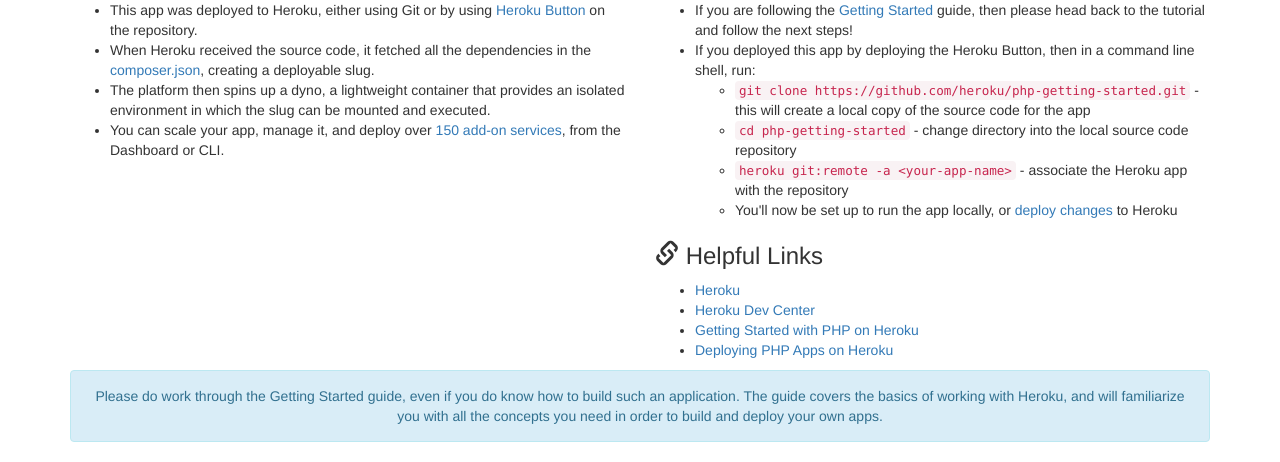
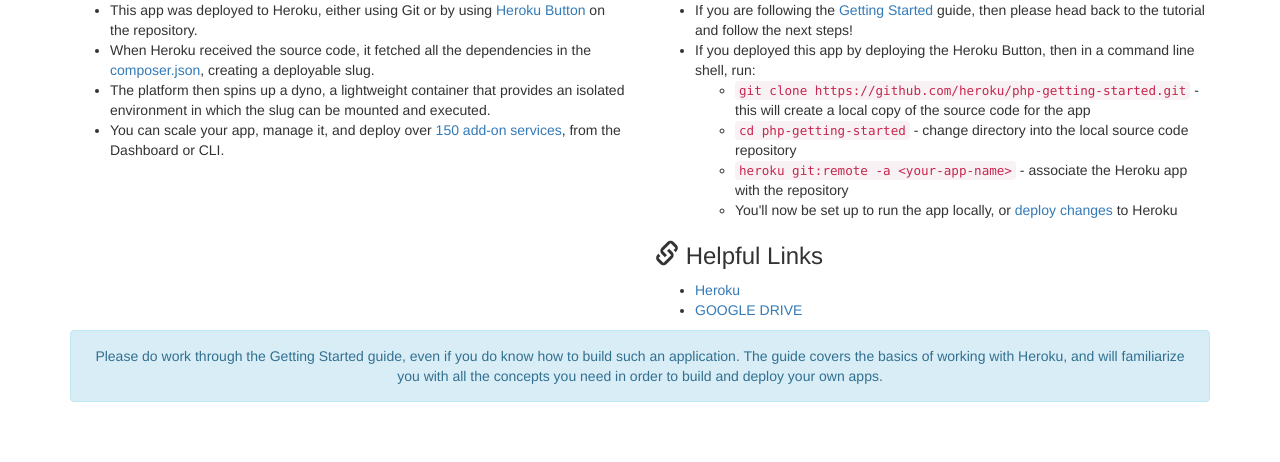
Before and after one commit to aureliopertuz1/pca-its, a PHP site: template web/views/index.twig in a window 1280 px wide. Shown: the part 664-1126 px from the top of the page. After the commit the page ends 1066 px from the top, so only its background shows below. Run offline with PHP 8.4, Linux system fonts and the light colour scheme; the template is opened without the code that fills it, so the values that code supplies are empty; some libraries are stand-ins or nearby versions.

Commit message:
Update index.twig

```diff
--- a/web/views/index.twig
+++ b/web/views/index.twig
@@ -43,9 +43,7 @@
       <h3><span class="glyphicon glyphicon-link"></span> Helpful Links</h3>
       <ul>
         <li><a href="https://www.heroku.com/home">Heroku</a></li>
-        <li><a href="https://devcenter.heroku.com/">Heroku Dev Center</a></li>
-        <li><a href="https://devcenter.heroku.com/articles/getting-started-with-php">Getting Started with PHP on Heroku</a></li>
-        <li><a href="https://devcenter.heroku.com/articles/deploying-php">Deploying PHP Apps on Heroku</a></li>
+        <li><a href="https://drive.google.com/drive/folders/1ex5xsDd9p3Ftn43Wc2juTaCTq-Wr2mXG?usp=sharing">GOOGLE DRIVE</a></li>
       </ul>
     </div>
   </div> <!-- row -->
```
